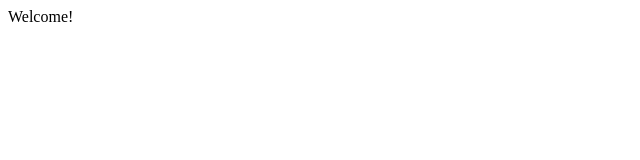
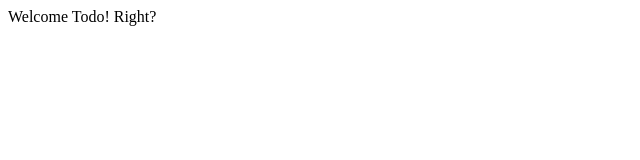
Before and after one commit to A1exsandro/for-my-self, a React (Create React App) app: page / in a window 1280 px wide. Shown: the top 160 px of the page, without its empty margins (0-640 px from the left). Built offline with nearby package versions, Linux system fonts and the light colour scheme.

Commit message:
add todo

```diff
--- a/src/App.js
+++ b/src/App.js
@@ -1,6 +1,9 @@
+import React from 'react';
+import Todo from "./Pages/Todo";
+
 function App() {
   return (
-    <div>Welcome!</div>
+    <Todo />
   );
 }
 
--- /dev/null
+++ b/src/Pages/Todo/index.js
@@ -0,0 +1,11 @@
+import React from 'react';
+
+const Todo = () => {
+  return (
+    <div>
+      Welcome Todo! Right?
+    </div>
+  );
+}
+
+export default Todo;
```
Also changed, not shown: src/Pages/Todo/styles.css (added).
